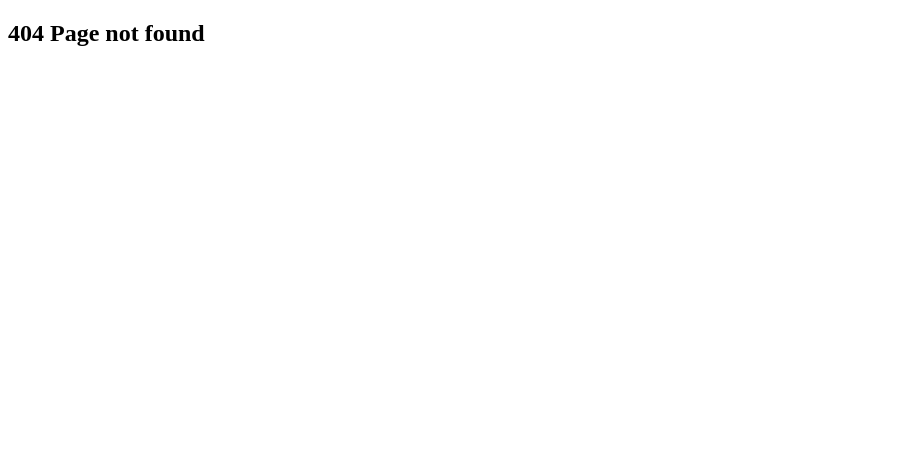
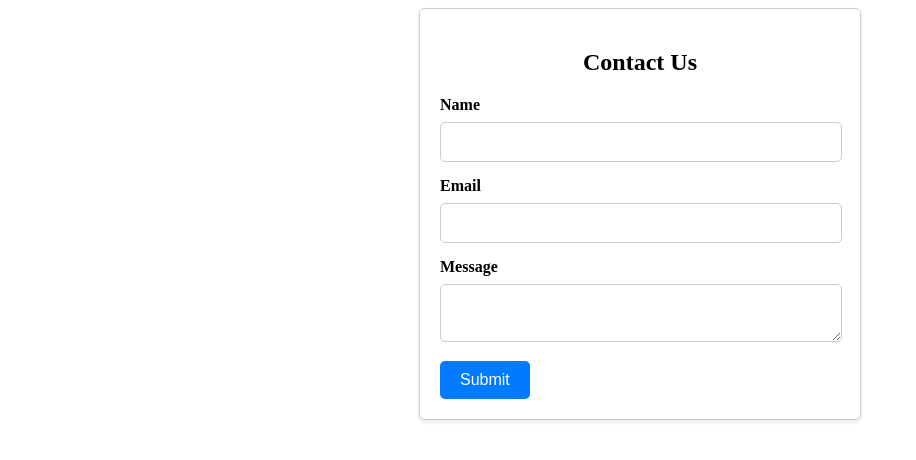
Before and after one commit to Shovoodev/CountriesInfo, a React (Create React App) app: page /contactUs in a window 1280 px wide. Before the commit this address had no page. Shown: the top 460 px of the page, without its empty margins (0-916 px from the left). Built offline with nearby package versions, Linux system fonts and the light colour scheme.

Commit message:
positiong contact us features

```diff
--- a/package.json
+++ b/package.json
@@ -6,7 +6,10 @@
     "@emotion/react": "^11.11.1",
     "@emotion/styled": "^11.11.0",
     "@mui/material": "^5.14.2",
-    "axios": "^1.4.0",
+    "axios": "^1.5.0",
+    "express": "^4.18.2",
+    "mongodb": "^6.0.0",
+    "mongoose": "^7.5.0",
     "react": "^18.2.0",
     "react-dom": "^18.2.0",
     "react-router-dom": "^6.15.0",
--- a/src/App.js
+++ b/src/App.js
@@ -1,6 +1,8 @@
 import Home from './Pages/Home';
 import CountryDetails from './Pages/CountryDetails';
 import { BrowserRouter, Routes, Route } from 'react-router-dom';
+import ContactForm from './components/contactform/ContactForm';
+import ThankYouPage from './components/thankspage/ThankYouPage';
 
 function App() {
 
@@ -11,6 +13,8 @@ function App() {
           <Route path='/' element={<Home/>} />
           <Route path='/countries/:countryCode' element={<CountryDetails/>} />
           <Route path='*' element={<h2>404 Page not found</h2>} />
+          <Route path='/contactUs' element={<ContactForm/>} />
+          <Route path='/thanks' element={<ThankYouPage/>} />
         </Routes>
       </BrowserRouter>
     </div>
--- a/src/Pages/Home.js
+++ b/src/Pages/Home.js
@@ -8,12 +8,19 @@ import FormControl from '@mui/material/FormControl';
 import Select from '@mui/material/Select';
 import InputLabel from '@mui/material/InputLabel';
 import MenuItem from '@mui/material/MenuItem';
+import { useNavigate } from 'react-router-dom';
 
 function Home() {
     const [allCountriesList, setCountriesList] = useState([]);
     const [filteredCoutriesList, setFilteredCountriesList] = useState([]);
     const [region, setRegion] = useState('');
     const [countryName, setCountryName] = useState('');
+
+    let navigate = useNavigate();
+  const routeChange = () =>{
+    let path =`/contactUs`;
+    navigate(path);
+  }
 
     const handleRegionChange = (event) => {
         setRegion(event.target.value);
@@ -58,6 +65,7 @@ function Home() {
 
     return (
         <div className="App">
+          <h1 className='header'>this is the county detail application</h1>
             <div className='filters-wrapper'>
             <TextField
                     id="fullWidth"
@@ -85,6 +93,13 @@ function Home() {
                     </Select>
                 </FormControl>
             </div>
+            <div>
+            <button color="primary"
+            onClick={routeChange}
+              >
+              contact us
+            </button>
+            </div>
             <div className='country-card-wrapper'>
                 {
                     filteredCoutriesList.map(country => (
--- /dev/null
+++ b/src/components/contactform/ContactForm.jsx
@@ -0,0 +1,84 @@
+import React, { useState } from 'react';
+import axios from 'axios';
+import { useNavigate } from 'react-router-dom';
+import "./contactForm.css"
+function ContactForm() {
+  const [formData, setFormData] = useState({
+    name: '',
+    email: '',
+    message: ''
+  });
+
+  const handleChange = (e) => {
+    const { name, value } = e.target;
+    setFormData((prevData) => ({
+      ...prevData,
+      [name]: value
+    }));
+  };
+    let navigate = useNavigate();
+  const routeChange = () =>{
+    let path =`/thanks`;
+    navigate(path);
+  }
+
+  const handleSubmit = async (e) => {
+    localStorage.setItem('savedName', e);
+    e.preventDefault();
+
+    try {
+      const response = await axios.post('/api/contact', formData);
+      console.log('Response:', response.data);
+      setFormData({
+        name: '',
+        email: '',
+        message: ''
+      });
+    } catch (error) {
+      console.error('Error:', error);
+    }
+  };
+
+  return (
+    <div className='contact-form'>
+      <h2 className='contact-form-h2 '>Contact Us</h2>
+      <form onSubmit={handleSubmit}>
+        <div>
+          <label htmlFor="name" className='contact-form-label'>Name</label>
+          <input
+          className='contact-form-input'
+            type="text"
+            id="name"
+            name="name"
+            value={formData.name}
+            onChange={handleChange}
+          />
+        </div>
+        <div>
+          <label htmlFor="email" className='contact-form-label'>Email</label>
+          <input
+          className='contact-form-input'
+            type="email"
+            id="email"
+            name="email"
+            value={formData.email}
+            onChange={handleChange}
+          />
+        </div>
+        <div>
+          <label htmlFor="message" className='contact-form-label'>Message</label>
+          <textarea
+          className='contact-form-textarea'
+            id="message"
+            name="message"
+            value={formData.message}
+            onChange={handleChange}
+          />
+        </div>
+        <button className='contact-form-button' type="submit" onClick={routeChange}>Submit</button>
+      </form>
+    </div>
+  );
+}
+
+export default ContactForm;
--- /dev/null
+++ b/src/components/contactform/contactForm.css
@@ -0,0 +1,66 @@
+
+.contact-form {
+    display: flex;
+    flex-direction: column;
+    max-width: 400px;
+    margin: 0 auto;
+    padding: 20px;
+    border: 1px solid #ccc;
+    border-radius: 5px;
+    box-shadow: 0 2px 4px rgba(0, 0, 0, 0.1);
+  }
+
+  .contact-form-h2 {
+    margin-bottom: 20px;
+    font-size: 24px;
+    text-align: center;
+  }
+
+  .contact-form-label {
+    display: block;
+    margin-bottom: 8px;
+    font-weight: bold;
+  }
+
+  .contact-form-input{
+
+    width:95%;
+    padding: 10px;
+    margin-bottom: 15px;
+    border: 1px solid #ccc;
+    border-radius: 5px;
+    font-size: 16px;
+  }
+  .contact-form-textarea {
+    width: 95%;
+    padding: 10px;
+    margin-bottom: 15px;
+    border: 1px solid #ccc;
+    border-radius: 5px;
+    font-size: 16px;
+  }
+
+  .contact-form-textarea {
+    resize: vertical;
+  }
+
+  .contact-form-button {
+    background-color: #007bff;
+    color: white;
+    border: none;
+    border-radius: 5px;
+    padding: 10px 20px;
+    font-size: 16px;
+    cursor: pointer;
+  }
+
+  .contact-form-button:hover {
+    background-color: #0056b3;
+  }
+
+  /* Optional: Add media queries for responsive design */
+  @media screen and (max-width: 600px) {
+    .contact-form {
+      max-width: 100%;
+    }
+  }
--- /dev/null
+++ b/src/components/thankspage/ThankYouPage.jsx
@@ -0,0 +1,23 @@
+import React from 'react';
+import "./thankyoupage.css"
+
+import { useNavigate } from 'react-router-dom';
+
+
+const ThankYouPage = () => {
+    let navigate = useNavigate();
+const routeChange = () =>{
+  let path =`/`;
+  navigate(path);
+}
+  return (
+    <div className="thank-you-container">
+      <h1 className='thank-you-container-h1'>Thank You!</h1>
+      <p className='thank-you-container-p'>Your message has been received.</p>
+      <p className='thank-you-container-p'>We appreciate your feedback.</p>
+      <button  type="button" className='custom-button' onClick={routeChange}>BACK TO HOME</button>
+    </div>
+  );
+};
+
+export default ThankYouPage;
--- /dev/null
+++ b/src/components/thankspage/thankyoupage.css
@@ -0,0 +1,34 @@
+/* ThankYouPage.css */
+
+.thank-you-container {
+    text-align: center;
+    padding: 20px;
+    background-color: #f5f5f5;
+  }
+
+  .thank-you-container-h1 {
+    font-size: 36px;
+    margin-bottom: 10px;
+  }
+
+  .thank-you-container-p {
+    font-size: 18px;
+    margin-bottom: 8px;
+  }
+  /* Button.css */
+
+.custom-button {
+    display: inline-block;
+    padding: 10px 20px;
+    background-color: #3498db;
+    color: white;
+    font-size: 16px;
+    border: none;
+    border-radius: 5px;
+    cursor: pointer;
+    transition: background-color 0.3s ease;
+  }
+
+  .custom-button:hover {
+    background-color: #2980b9;
+  }
```
Also changed, not shown: src/api/contact.js (added, +44 -0 lines), src/Pages/home.css (line endings or trailing spaces), 2 other files (tests, documents, lock files or other folders).
